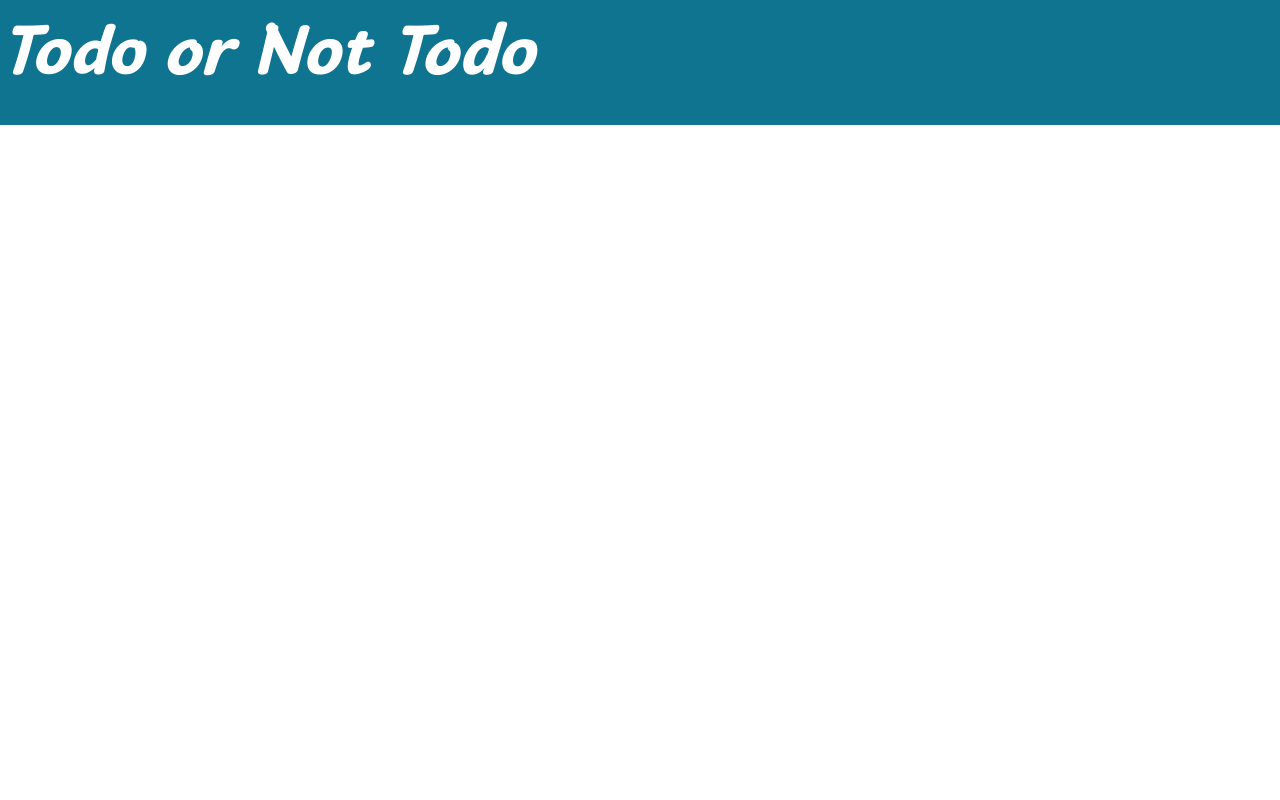
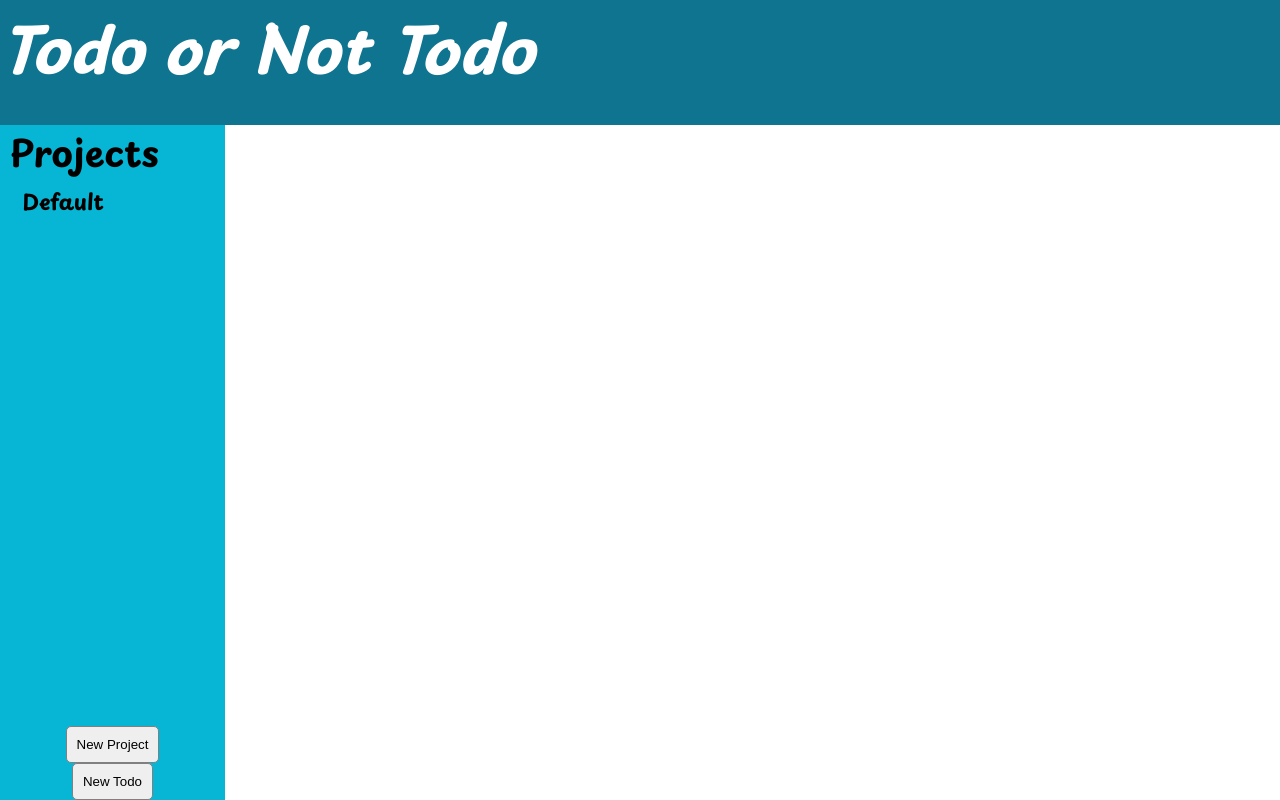
Before and after one commit to RaulPabianCruz/TodoList2, a website built with webpack: page src/template.html in a window 1280 px wide. Built offline with nearby package versions, Linux system fonts and the light colour scheme.

Commit message:
Add a sidebar to the page
Adds a sidebar to the page through the sidebar.js file along with basic
styling for the elements.

```diff
--- a/src/index.js
+++ b/src/index.js
@@ -2,6 +2,7 @@ import "./style.css";
 import { todoFactory } from './TodoFactory.js';
 import { projectFactory } from './ProjectFactory.js';
 import { makeHeader } from './header.js';
+import { makeSidebar } from './sidebar.js';
 
 const projectManager = (function (){
     const defaultProject = projectFactory('Default');
@@ -66,7 +67,8 @@ const projectManager = (function (){
             addTodo, deleteTodo, getTodoAt, getProjectTodoList };
 })();
 
-//might not be needed, not too sure yet
+//      might not be needed, not too sure yet
+/*
 const logicModule = (function() {
     let selectedProjectIndex = 0;
 
@@ -84,6 +86,13 @@ const logicModule = (function() {
 
     return { setSelectedProjectIndex, getSelectedProjectIndex};
 })();
+*/
+
+
 
 const container = document.querySelector('#content');
 container.appendChild(makeHeader());
+
+const projArray = projectManager.getProjectList();
+const titleArray = projArray.map((project)=>project.getTitle());
+container.appendChild(makeSidebar(titleArray));
--- /dev/null
+++ b/src/sidebar.js
@@ -0,0 +1,58 @@
+const makeSidebar = function(projectTitles = []) {
+    const container = document.createElement('div');
+    container.classList.add('sidebar');
+
+    container.appendChild(makeSidebarTitle());
+    container.appendChild(makeSidebarList(projectTitles));
+    container.appendChild(makeSidebarOptions());
+
+    return container;
+};
+
+const makeSidebarTitle = function() {
+    const title = document.createElement('h2');
+    title.textContent = "Projects";
+    title.classList.add('sidebar-title');
+
+    return title;
+}
+
+const makeSidebarList = function(projectTitles) {
+    const list = document.createElement('ul');
+    list.classList.add('sidebar-list');
+
+    for(let i = 0; i < projectTitles.length; i++){
+        const listItem = document.createElement('li');
+        listItem.textContent = projectTitles[i];
+
+        listItem.classList.add('sidebar-list-item');
+        listItem.setAttribute('data-index', i);
+
+        list.appendChild(listItem);
+    }
+
+    return list;
+}
+
+const makeSidebarOptions = function() {
+    const container = document.createElement('div');
+    container.classList.add('sidebar-options');
+
+    const addProjectBttn = document.createElement('button');
+    addProjectBttn.textContent = 'New Project';
+    addProjectBttn.classList.add('new-project-bttn');
+    addProjectBttn.classList.add('sidebar-bttn');
+
+    const addTodoBttn = document.createElement('button');
+    addTodoBttn.textContent = 'New Todo';
+    addTodoBttn.classList.add('new-todo-bttn');
+    addTodoBttn.classList.add('sidebar-bttn');
+
+    container.appendChild(addProjectBttn);
+    container.appendChild(addTodoBttn);
+
+    return container;
+}
+
+
+export { makeSidebar };
--- a/src/style.css
+++ b/src/style.css
@@ -65,3 +65,45 @@ body {
     font-style: italic;
     color: white;
 }
+
+/* Sidebar Styling yay! */
+
+.sidebar {
+    background-color: var(--lightBlue);
+    display: grid;
+    grid-template-rows: 50px 1fr 75px;
+    grid-row: 2;
+    grid-column: 1;
+}
+
+.sidebar-title {
+    font-size: 2rem;
+    padding-left: 10px;
+}
+
+.sidebar-list {
+    width: 80%;
+    margin: 10px auto;
+}
+
+.sidebar-list-item {
+    font-size: 1.2rem;
+    list-style: none;
+}
+
+.sidebar-list-item:hover {
+    background-color: var(--darkerLightBlue);
+}
+
+.sidebar-options {
+    display: flex;
+    flex-direction: column;
+    align-items: center;
+    justify-content: center;
+}
+
+.sidebar-bttn {
+    padding: 10px;
+    border: 1px solid gray;
+    border-radius: 5px;
+}
```
